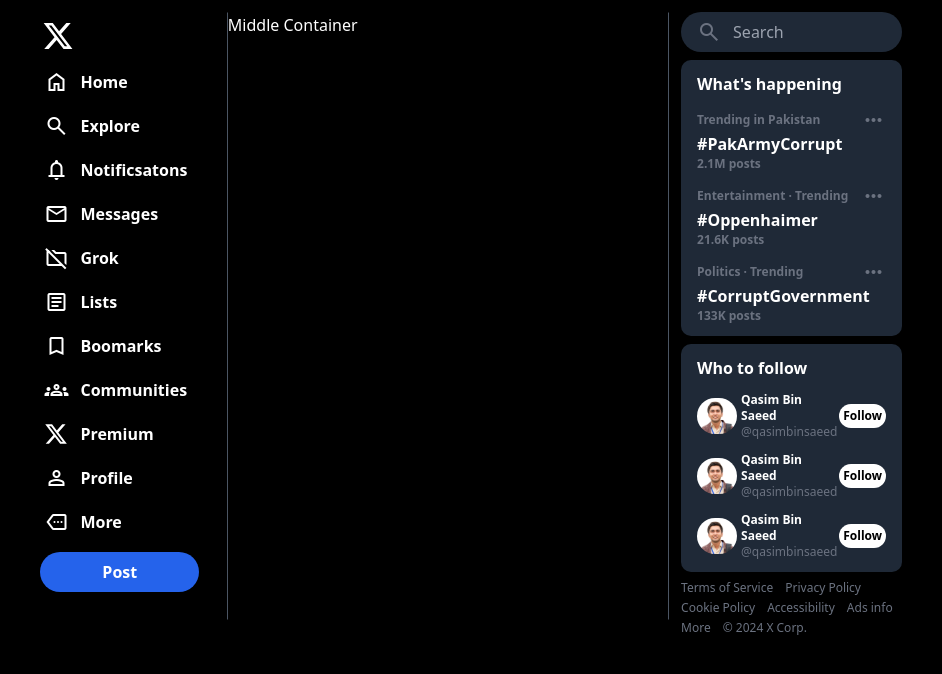
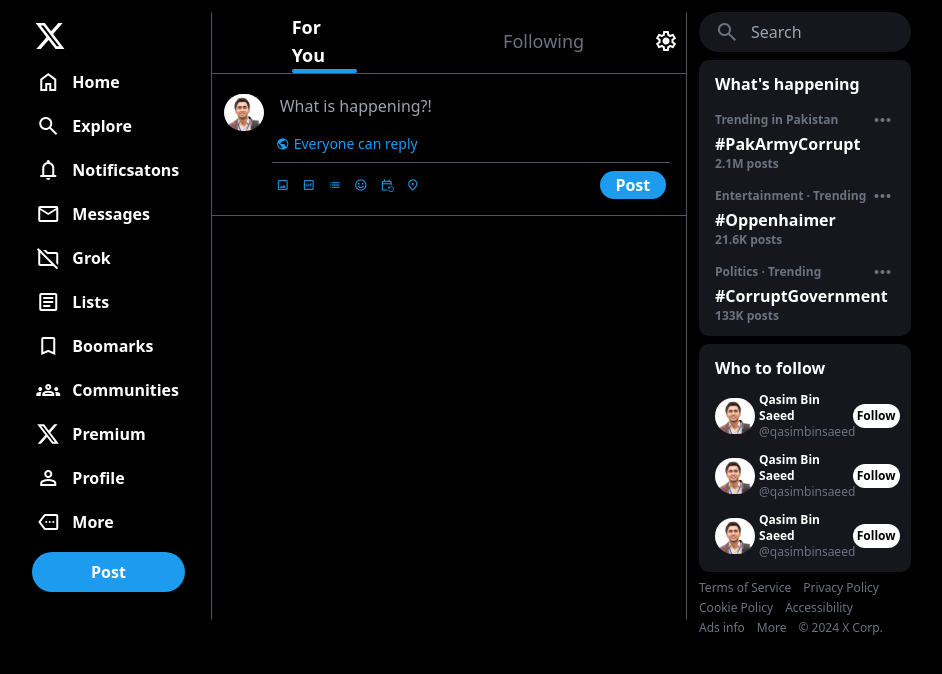
Before and after one commit to QasimBinSaeed1/Twitter-Clone-Tailwind-CSS, a website built with Vite: page index.html in a window 1280 px wide. Shown: the whole page, without its empty margins (170-1112 px from the left). Built offline with nearby package versions, Linux system fonts and the light colour scheme.

Commit message:
Middle Container 50% Done

```diff
--- a/index.html
+++ b/index.html
@@ -75,21 +75,56 @@
                         <span class="material-symbols-outlined">more</span>More
                     </li>
                 </ul>
-                <button class=" w-[80%] p-2 items-center my-2 mx-3 bg-blue-600 rounded-full">Post</button>
+                <button class=" w-[80%] p-2 items-center my-2 mx-3 bg-[#1D9BEE] rounded-full">Post</button>
             </div>
 
         </div>
-        <div class="middleContainer w-full border border-x-gray-600 border-y-black">Middle Container</div>
+        <div class="middleContainer w-full border border-x-gray-600 border-y-black space-y-1">
+            <div class="middleContainerTop relative">
+                <div class="flex items-center  text-lg">
+                    <p class="w-[47%] px-[80px] font-bold">For You</p>
+                    <p class="w-[47%] px-[80px] text-gray-500">Following</p>
+                    <span class="material-symbols-outlined p-2">settings</span>
+                </div>
+                <div class="border-[2px] border-[#1D9BEE] w-[65px] rounded-lg absolute z-10 left-[80px] "></div>
+            </div>
+            <hr class="border-gray-600 ">
+            <div class="middleContainerPost p-2 flex items-start ">
+                <img class="w-10 rounded-full ml-1 mt-2" src="follow-img\IMG-White.png" alt="">
+                <div class="flex flex-col px-2 w-[100%] space-y-1">
+                    <input class="bg-transparent outline-none text-gray-500 p-2" type="text" placeholder="What is happening?!">
+                    <div class="flex  items-center text-[#1D9BEE] text-sm gap-1 p-1">
+                        <span class="material-symbols-outlined text-sm">public</span>
+                        <p>Everyone can reply</p>
+                    </div>
+                    <hr class="border-gray-600 border-[0.5]">
+                    <div class="flex justify-between items-center p-1">
+                        <div class="flex justify-between items-center text-[#1D9BEE] text-xs gap-3 ">
+                            <span class="material-symbols-outlined text-sm hover:cursor-pointer">image</span>
+                            <span class="material-symbols-outlined text-sm hover:cursor-pointer">gif_box</span>
+                            <span class="material-symbols-outlined text-sm hover:cursor-pointer">list</span>
+                            <span class="material-symbols-outlined text-sm hover:cursor-pointer">sentiment_satisfied</span>
+                            <span class="material-symbols-outlined text-sm hover:cursor-pointer">event_repeat</span>
+                            <span class="material-symbols-outlined text-sm hover:cursor-pointer">location_on</span>
+                        </div>
+                        <button class=" w-[17%] p-0.5 items-center bg-[#1D9BEE] rounded-full font-bold">Post</button>
+                    </div>
+                </div>
+            </div>
+            <hr class="border-gray-600 border-[0.5]">
+            <div class="middleContainerFeed"></div>
+        </div>
         <div class="rightContainer w-full ">
             <div class="rightContainerElement w-2/4 mx-3 flex flex-col gap-2">
-                <div class="search flex  bg-gray-800 gap-3  p-2 px-4 rounded-full text-gray-500">
+                <div class="search flex  bg-[#16171D] gap-3  p-2 px-4 rounded-full text-gray-500">
                     <span class="material-symbols-outlined">search</span>
                     <input class="bg-transparent focus:outline-none" type="text" placeholder="Search">
                 </div>
-                <div class="whatsHappening bg-gray-800 space-y-1 p-2 px-2 rounded-[10px]">
+                <div class="whatsHappening bg-[#16171D] space-y-1 p-2 px-2 rounded-[10px]">
                     <h2 class="font-bold py-1 px-2">What's happening</h2>
                     <div class="happeningCard py-1 px-2 hover:bg-gray-600 hover:rounded-lg hover:cursor-pointer">
-                        <div class="happeningCardTop  text-gray-500 text-xs font-bold flex items-center justify-between">
+                        <div
+                            class="happeningCardTop  text-gray-500 text-xs font-bold flex items-center justify-between">
                             <div>Trending in Pakistan</div>
                             <span class="material-symbols-outlined">more_horiz</span>
                         </div>
@@ -97,7 +132,8 @@
                         <div class="happeningCardBottom text-gray-500 text-xs font-bold">2.1M posts</div>
                     </div>
                     <div class="happeningCard py-1 px-2 hover:bg-gray-600 hover:rounded-lg hover:cursor-pointer">
-                        <div class="happeningCardTop  text-gray-500 text-xs font-bold flex items-center justify-between">
+                        <div
+                            class="happeningCardTop  text-gray-500 text-xs font-bold flex items-center justify-between">
                             <div>Entertainment &middot; Trending</div>
                             <span class="material-symbols-outlined">more_horiz</span>
                         </div>
@@ -105,7 +141,8 @@
                         <div class="happeningCardBottom text-gray-500 text-xs font-bold">21.6K posts</div>
                     </div>
                     <div class="happeningCard py-1 px-2 hover:bg-gray-600 hover:rounded-lg hover:cursor-pointer">
-                        <div class="happeningCardTop  text-gray-500 text-xs font-bold flex items-center justify-between">
+                        <div
+                            class="happeningCardTop  text-gray-500 text-xs font-bold flex items-center justify-between">
                             <div>Politics &middot; Trending</div>
                             <span class="material-symbols-outlined">more_horiz</span>
                         </div>
@@ -113,9 +150,10 @@
                         <div class="happeningCardBottom text-gray-500 text-xs font-bold">133K posts</div>
                     </div>
                 </div>
-                <div class="follow bg-gray-800 space-y-1 p-2 px-2 rounded-[10px]">
+                <div class="follow bg-[#16171D] space-y-1 p-2 px-2 rounded-[10px]">
                     <h2 class="font-bold py-1 px-2">Who to follow</h2>
-                    <div class="followCard py-1 px-2 flex justify-between items-center gap-1 hover:bg-gray-600 hover:rounded-lg hover:cursor-pointer">
+                    <div
+                        class="followCard py-1 px-2 flex justify-between items-center gap-1 hover:bg-gray-600 hover:rounded-lg hover:cursor-pointer">
                         <img class="w-10 rounded-full" src="follow-img\IMG-White.png" alt="">
                         <div class="w-2/4">
                             <p class="font-bold text-xs">Qasim Bin Saeed</p>
@@ -123,7 +161,8 @@
                         </div>
                         <button class="w-16 bg-white text-black p-1 rounded-full font-bold text-xs">Follow</button>
                     </div>
-                    <div class="followCard py-1 px-2 flex justify-between items-center gap-1 hover:bg-gray-600 hover:rounded-lg hover:cursor-pointer">
+                    <div
+                        class="followCard py-1 px-2 flex justify-between items-center gap-1 hover:bg-gray-600 hover:rounded-lg hover:cursor-pointer">
                         <img class="w-10 rounded-full" src="follow-img\IMG-White.png" alt="">
                         <div class="w-2/4">
                             <p class="font-bold text-xs">Qasim Bin Saeed</p>
@@ -131,7 +170,8 @@
                         </div>
                         <button class="w-16 bg-white text-black p-1 rounded-full font-bold text-xs">Follow</button>
                     </div>
-                    <div class="followCard py-1 px-2 flex justify-between items-center gap-1 hover:bg-gray-600 hover:rounded-lg hover:cursor-pointer">
+                    <div
+                        class="followCard py-1 px-2 flex justify-between items-center gap-1 hover:bg-gray-600 hover:rounded-lg hover:cursor-pointer">
                         <img class="w-10 rounded-full" src="follow-img\IMG-White.png" alt="">
                         <div class="w-2/4">
                             <p class="font-bold text-xs">Qasim Bin Saeed</p>
```
Also changed, not shown: src/output.css.
